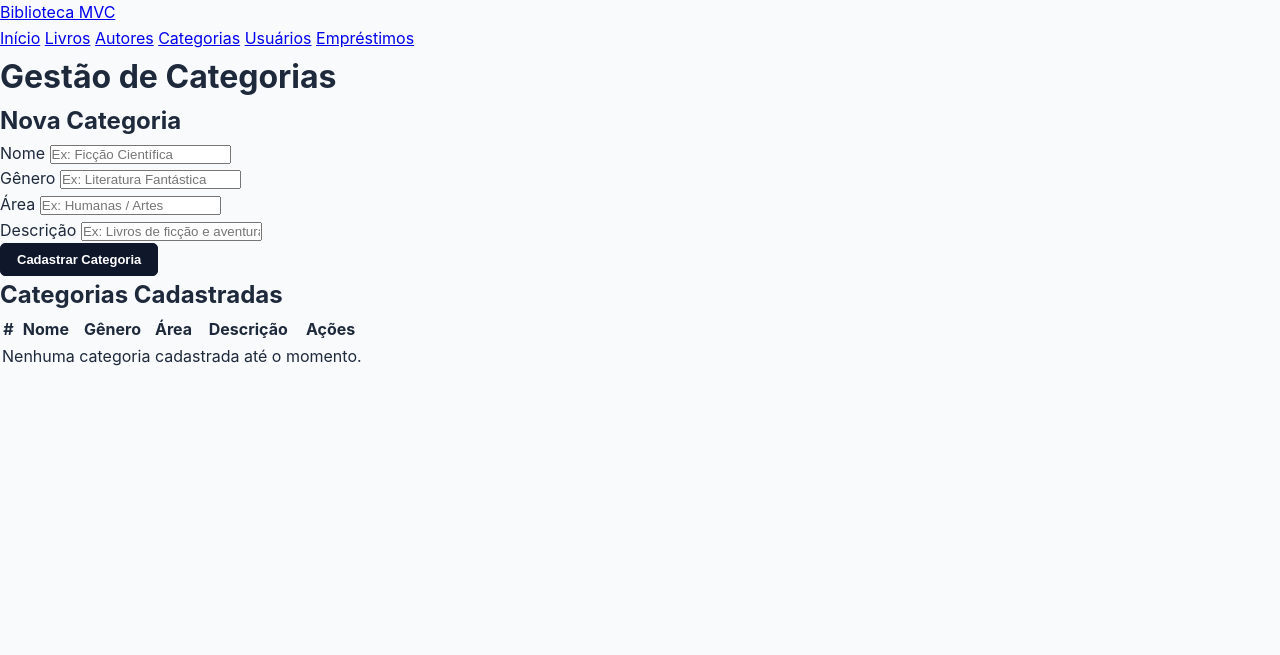
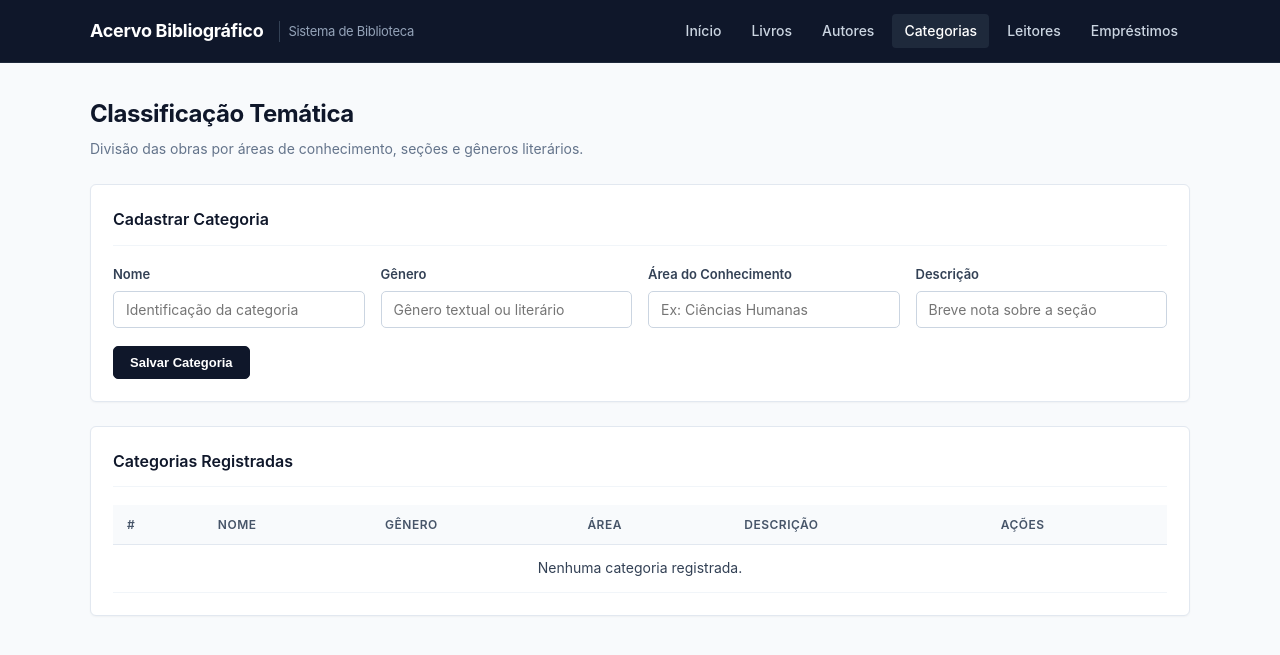
Before and after one commit to novaes11/projetomvc, a Spring Boot app: page /categorias in a window 1280 px wide. Shown: the top 655 px of the page. Run offline with Spring Boot 4, Linux system fonts and the light colour scheme.

Commit message:
Ajusta tela de categorias para modelo de catalogo

```diff
--- a/projetomvc/src/main/resources/templates/categorias/lista.html
+++ b/projetomvc/src/main/resources/templates/categorias/lista.html
@@ -3,56 +3,66 @@
 <head>
     <meta charset="UTF-8">
     <meta name="viewport" content="width=device-width, initial-scale=1.0">
-    <title>Categorias - Biblioteca MVC</title>
+    <title>Classificação Temática</title>
     <link rel="stylesheet" th:href="@{/css/style.css}">
 </head>
 <body>
-    <header>
-        <div class="header-container">
-            <a th:href="@{/}" class="brand-title">Biblioteca MVC</a>
-            <nav>
+    <header class="topbar">
+        <div class="topbar-inner">
+            <a th:href="@{/}" class="site-logo">
+                Acervo Bibliográfico
+                <span>Sistema de Biblioteca</span>
+            </a>
+            <nav class="nav-links">
                 <a th:href="@{/}">Início</a>
                 <a th:href="@{/livros}">Livros</a>
                 <a th:href="@{/autores}">Autores</a>
-                <a th:href="@{/categorias}">Categorias</a>
-                <a th:href="@{/usuarios}">Usuários</a>
+                <a th:href="@{/categorias}" class="active">Categorias</a>
+                <a th:href="@{/usuarios}">Leitores</a>
                 <a th:href="@{/emprestimos}">Empréstimos</a>
             </nav>
         </div>
     </header>
 
-    <main class="main-content">
-        <h1 class="page-title">Gestão de Categorias</h1>
+    <main class="container">
+        <div class="page-header">
+            <h1>Classificação Temática</h1>
+            <p>Divisão das obras por áreas de conhecimento, seções e gêneros literários.</p>
+        </div>
 
-        <div class="card">
-            <h2 class="card-title">Nova Categoria</h2>
+        <div class="panel">
+            <div class="panel-header">
+                <h2>Cadastrar Categoria</h2>
+            </div>
             <form th:action="@{/categorias}" method="post">
-                <div class="form-grid">
-                    <div class="form-group">
+                <div class="form-row">
+                    <div class="field">
                         <label for="nome">Nome</label>
-                        <input type="text" id="nome" name="nome" class="form-control" placeholder="Ex: Ficção Científica" required>
+                        <input type="text" id="nome" name="nome" placeholder="Identificação da categoria" required>
                     </div>
-                    <div class="form-group">
+                    <div class="field">
                         <label for="genero">Gênero</label>
-                        <input type="text" id="genero" name="genero" class="form-control" placeholder="Ex: Literatura Fantástica" required>
+                        <input type="text" id="genero" name="genero" placeholder="Gênero textual ou literário" required>
                     </div>
-                    <div class="form-group">
-                        <label for="area">Área</label>
-                        <input type="text" id="area" name="area" class="form-control" placeholder="Ex: Humanas / Artes">
+                    <div class="field">
+                        <label for="area">Área do Conhecimento</label>
+                        <input type="text" id="area" name="area" placeholder="Ex: Ciências Humanas">
                     </div>
-                    <div class="form-group">
+                    <div class="field">
                         <label for="descricao">Descrição</label>
-                        <input type="text" id="descricao" name="descricao" class="form-control" placeholder="Ex: Livros de ficção e aventuras espaciais">
+                        <input type="text" id="descricao" name="descricao" placeholder="Breve nota sobre a seção">
                     </div>
                 </div>
-                <button type="submit" class="btn btn-primary">Cadastrar Categoria</button>
+                <button type="submit" class="btn btn-primary">Salvar Categoria</button>
             </form>
         </div>
 
-        <div class="card">
-            <h2 class="card-title">Categorias Cadastradas</h2>
-            <div class="table-responsive">
-                <table>
+        <div class="panel">
+            <div class="panel-header">
+                <h2>Categorias Registradas</h2>
+            </div>
+            <div class="table-wrapper">
+                <table class="catalog-table">
                     <thead>
                         <tr>
                             <th>#</th>
@@ -71,11 +81,11 @@
                             <td th:text="${categoria.area != null && !categoria.area.isBlank() ? categoria.area : '-'}">Área</td>
                             <td th:text="${categoria.descricao != null && !categoria.descricao.isBlank() ? categoria.descricao : '-'}">Descrição</td>
                             <td>
-                                <a th:href="@{/categorias/excluir/{indice}(indice=${stat.index})}" class="btn btn-danger">Excluir</a>
+                                <a th:href="@{/categorias/excluir/{indice}(indice=${stat.index})}" class="btn btn-danger btn-sm">Remover</a>
                             </td>
                         </tr>
                         <tr th:if="${categorias == null || categorias.empty}">
-                            <td colspan="6" class="empty-state">Nenhuma categoria cadastrada até o momento.</td>
+                            <td colspan="6" class="empty-message">Nenhuma categoria registrada.</td>
                         </tr>
                     </tbody>
                 </table>
```
